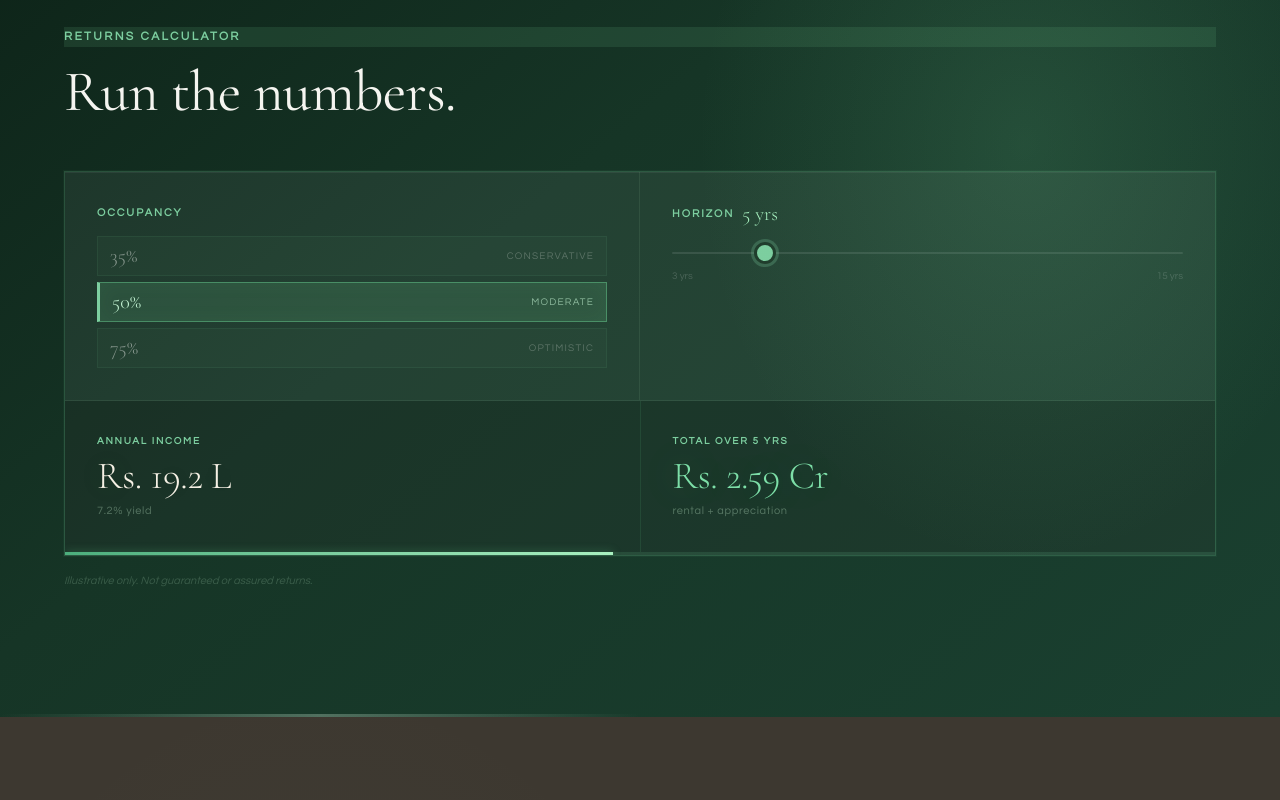
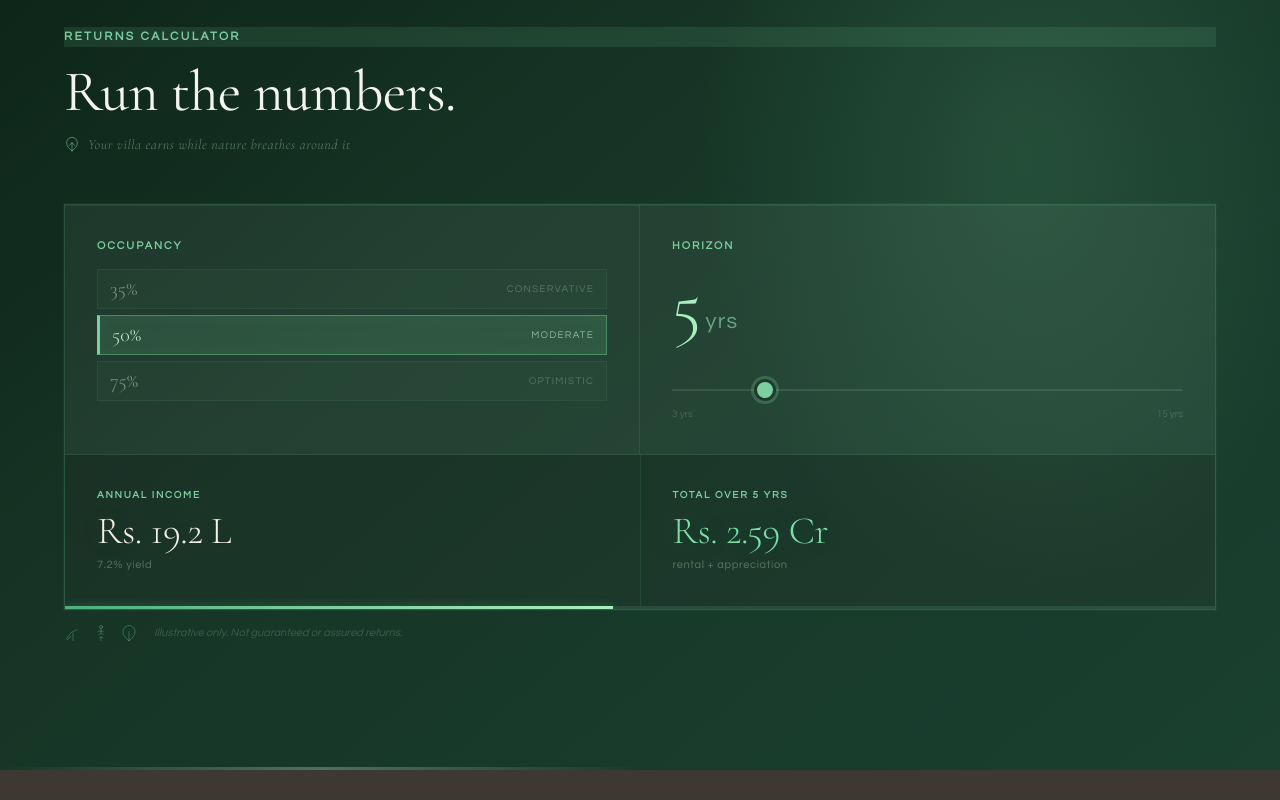
Before and after one commit to Abhi011999/ganapati-air-landing, a Next.js app: page / in a window 1280 px wide. Shown: the part 6280-7080 px from the top of the page. Built offline with nearby package versions, Linux system fonts and the light colour scheme.

Commit message:
fix: horizon big live number always visible, nature leaf line under heading, 3 leaf SVG icons in footer row

```diff
--- a/app/globals.css
+++ b/app/globals.css
@@ -2575,3 +2575,74 @@ h1,h2,h3,h4,h5,h6 {
 /* Divider */
 .calc__result-divider { background: rgba(100,200,140,0.12) !important; }
 .calc__disclaimer { color: rgba(168,212,180,0.25) !important; }
+
+/* ================================================================
+   CALCULATOR — NATURE LINE + HORIZON BIG NUMBER FIX
+   ================================================================ */
+
+/* Nature tagline under heading */
+.calc__nature-line {
+  display: flex;
+  align-items: center;
+  gap: 8px;
+  font-size: 14px;
+  color: rgba(168,212,180,0.5);
+  font-style: italic;
+  letter-spacing: 0.04em;
+  margin-top: 10px;
+  font-family: var(--font-display);
+  font-weight: 300;
+}
+.calc__leaf {
+  width: 16px; height: 16px;
+  stroke: rgba(125,207,160,0.6);
+  flex-shrink: 0;
+}
+
+/* Horizon — big live number replaces inline label */
+.calc__horizon-big {
+  display: flex;
+  align-items: baseline;
+  gap: 4px;
+  margin-bottom: 14px;
+}
+.calc__horizon-num {
+  font-family: var(--font-display);
+  font-size: clamp(44px, 6vw, 72px);
+  font-weight: 300;
+  color: #A8F0C0;
+  line-height: 1;
+  transition: color 0.2s ease;
+}
+.calc__horizon-unit {
+  font-size: clamp(16px, 2vw, 22px);
+  color: rgba(168,240,192,0.55);
+  letter-spacing: 0.06em;
+}
+
+/* Footer row: nature icons + disclaimer inline */
+.calc__footer-row {
+  display: flex;
+  align-items: center;
+  gap: 16px;
+  margin-top: 14px;
+}
+.calc__nature-icons {
+  display: flex;
+  align-items: center;
+  gap: 10px;
+  flex-shrink: 0;
+}
+.calc__nature-icons svg {
+  width: 18px; height: 18px;
+  stroke: rgba(125,207,160,0.35);
+}
+.calc__footer-row .calc__disclaimer {
+  margin-top: 0 !important;
+}
+
+@media (max-width: 600px) {
+  .calc__nature-line { font-size: 12px; }
+  .calc__horizon-num { font-size: clamp(40px, 12vw, 60px); }
+  .calc__footer-row  { flex-direction: column; align-items: flex-start; gap: 8px; }
+}
--- a/components/Calculator.tsx
+++ b/components/Calculator.tsx
@@ -59,6 +59,14 @@ export default function Calculator() {
         <div className="calc__top reveal">
           <span className="sec-tag">Returns Calculator</span>
           <h2 className="sec-title" style={{ marginTop: 10 }}><span>Run the numbers.</span></h2>
+          <p className="calc__nature-line">
+            <svg className="calc__leaf" viewBox="0 0 24 24" fill="none" stroke="currentColor" strokeWidth="1.4" strokeLinecap="round" strokeLinejoin="round">
+              <path d="M12 22c0 0-8-4-8-12a8 8 0 0 1 16 0c0 8-8 12-8 12z"/>
+              <path d="M12 22V10"/>
+              <path d="M8 14l4-4 4 4"/>
+            </svg>
+            Your villa earns while nature breathes around it
+          </p>
         </div>
 
         <div className="calc__compact reveal">
@@ -86,8 +94,10 @@ export default function Calculator() {
 
             {/* Horizon */}
             <div className="calc__field">
-              <div className="calc__field-label">
-                Horizon <span className="calc__field-val">{years} yrs</span>
+              <div className="calc__field-label">Horizon</div>
+              <div className="calc__horizon-big">
+                <span className="calc__horizon-num">{years}</span>
+                <span className="calc__horizon-unit">yrs</span>
               </div>
               <input
                 type="range" min={3} max={15} step={1} value={years}
@@ -124,9 +134,27 @@ export default function Calculator() {
 
         </div>
 
-        <p className="calc__disclaimer reveal">
-          Illustrative only. Not guaranteed or assured returns.
-        </p>
+        <div className="calc__footer-row reveal">
+          <div className="calc__nature-icons">
+            <svg viewBox="0 0 24 24" fill="none" stroke="currentColor" strokeWidth="1.3" strokeLinecap="round" strokeLinejoin="round">
+              <path d="M17 8C8 10 5.9 16.17 3.82 19.53c-.67 1.11.98 2.07 1.65.96.69-1.15 1.83-2.77 3.53-4.07"/>
+              <path d="M12 22V12"/>
+            </svg>
+            <svg viewBox="0 0 24 24" fill="none" stroke="currentColor" strokeWidth="1.3" strokeLinecap="round" strokeLinejoin="round">
+              <circle cx="12" cy="4" r="2"/>
+              <path d="M12 6v6"/>
+              <path d="M8 10c1.5-1 5.5-1 7 0"/>
+              <path d="M9 14c1-1.5 5-1.5 6 0"/>
+              <path d="M10 18c.8-1 3.2-1 4 0"/>
+              <path d="M12 18v4"/>
+            </svg>
+            <svg viewBox="0 0 24 24" fill="none" stroke="currentColor" strokeWidth="1.3" strokeLinecap="round" strokeLinejoin="round">
+              <path d="M12 22c0 0-8-4-8-12a8 8 0 0 1 16 0c0 8-8 12-8 12z"/>
+              <path d="M12 22V10"/>
+            </svg>
+          </div>
+          <p className="calc__disclaimer">Illustrative only. Not guaranteed or assured returns.</p>
+        </div>
       </div>
     </section>
   );
```
